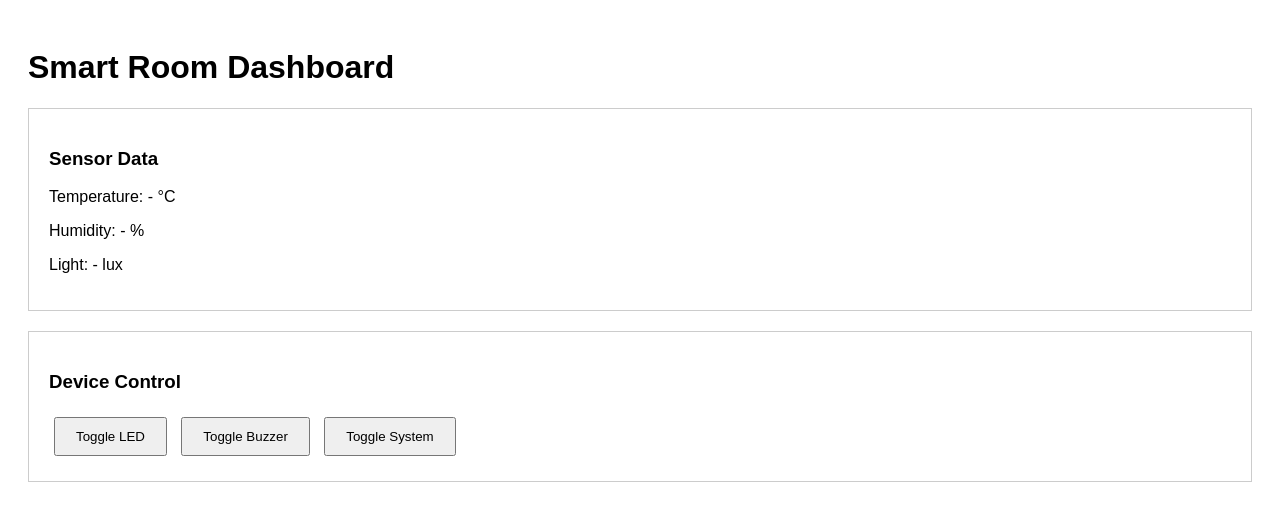
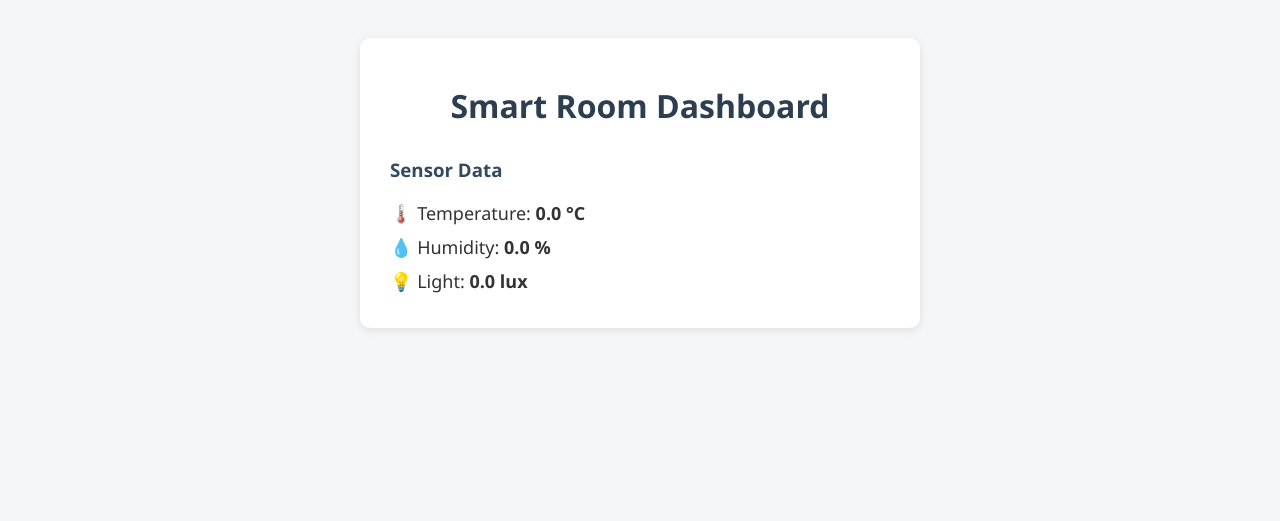
Before and after one commit to keatikun/ITDS282_Gr20, a Flask app: page / in a window 1280 px wide. Shown: the top 521 px of the page. Run offline with Flask 3, Linux system fonts and the light colour scheme.

Commit message:
Update dashboard.html

```diff
--- a/templates/dashboard.html
+++ b/templates/dashboard.html
@@ -1,55 +1,44 @@
 <!DOCTYPE html>
-<html>
+<html lang="en">
 <head>
+    <meta charset="UTF-8">
     <title>Smart Room Dashboard</title>
-    <meta charset="utf-8">
-    <style>
-        body { font-family: Arial; padding: 20px; }
-        .card { padding: 20px; border: 1px solid #ccc; margin-bottom: 20px; }
-        button { margin: 5px; padding: 10px 20px; }
-    </style>
 </head>
-<body>
-    <h1>Smart Room Dashboard</h1>
-    <div class="card">
-        <h3>Sensor Data</h3>
-        <p>Temperature: <span id="temp">-</span> °C</p>
-        <p>Humidity: <span id="humidity">-</span> %</p>
-        <p>Light: <span id="light">-</span> lux</p>
-    </div>
-    <div class="card">
-        <h3>Device Control</h3>
-        <button onclick="toggle('led')">Toggle LED</button>
-        <button onclick="toggle('buzzer')">Toggle Buzzer</button>
-        <button onclick="toggle('system_enabled')">Toggle System</button>
+<body style="font-family: 'Segoe UI', sans-serif; background: #f4f6f8; padding: 30px; color: #333;">
+
+    <div style="max-width: 500px; margin: auto; background: #fff; padding: 25px 30px; border-radius: 10px; box-shadow: 0 2px 10px rgba(0,0,0,0.1);">
+        <h1 style="text-align: center; color: #2c3e50;">Smart Room Dashboard</h1>
+
+        <div style="margin-top: 30px;">
+            <h3 style="color: #34495e;">Sensor Data</h3>
+            <p style="font-size: 18px; margin: 10px 0;">
+                🌡️ Temperature: <strong><span id="temp">--</span> °C</strong>
+            </p>
+            <p style="font-size: 18px; margin: 10px 0;">
+                💧 Humidity: <strong><span id="humidity">--</span> %</strong>
+            </p>
+            <p style="font-size: 18px; margin: 10px 0;">
+                💡 Light: <strong><span id="light">--</span> lux</strong>
+            </p>
+        </div>
     </div>
 
     <script>
         async function loadStatus() {
-            const res = await fetch('/status');
-            const data = await res.json();
-            document.getElementById('temp').innerText = data.sensor.temperature;
-            document.getElementById('humidity').innerText = data.sensor.humidity;
-            document.getElementById('light').innerText = data.sensor.light;
+            try {
+                const res = await fetch('/status');
+                const data = await res.json();
+                document.getElementById('temp').innerText = data.temperature.toFixed(1);
+                document.getElementById('humidity').innerText = data.humidity.toFixed(1);
+                document.getElementById('light').innerText = data.light.toFixed(1);
+            } catch (e) {
+                console.error("Failed to fetch sensor data:", e);
+            }
         }
 
-        async function toggle(device) {
-            const res = await fetch('/status');
-            const data = await res.json();
-            let control = data.control;
-            control[device] = !control[device];
+        loadStatus();
+        setInterval(loadStatus, 3000);
+    </script>
 
-            await fetch('/control', {
-                method: 'POST',
-                headers: { 'Content-Type': 'application/json' },
-                body: JSON.stringify(control)
-            });
-
-            alert(`${device} is now ${control[device] ? 'ON' : 'OFF'}`);
-        }
-
-        setInterval(loadStatus, 2000);
-        loadStatus();
-    </script>
 </body>
 </html>
```
